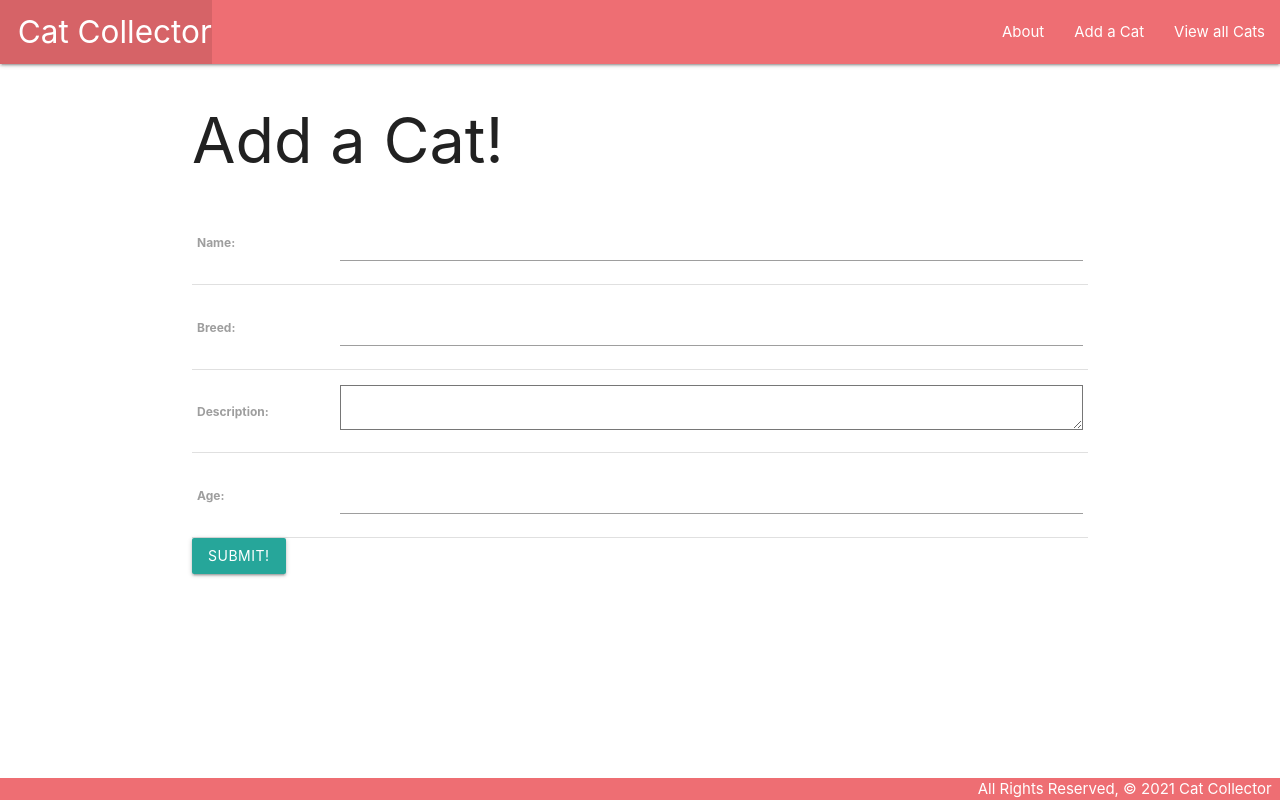
After one commit to sageman81/cat_collector, a Django app: page /cats/create/ in a window 1280 px wide. The commit adds this page. Run offline with Django 5.2, Linux system fonts and the light colour scheme.

Commit message:
Add a cat and connecting url to cat index

```diff
--- a/main_app/models.py
+++ b/main_app/models.py
@@ -1,4 +1,5 @@
 from django.db import models
+from django.urls import reverse
 
 # Create your models here.
 class Cat(models.Model):
@@ -9,3 +10,8 @@ class Cat(models.Model):
 
     def __str__(self):\
         return f"A cat named {self.name}, aged {self.age}"
+
+
+      # Add this method
+    def get_absolute_url(self):
+        return reverse('detail', kwargs={'cat_id': self.id})
--- a/main_app/templates/base.html
+++ b/main_app/templates/base.html
@@ -21,8 +21,9 @@
             </li>
           </ul>
           <ul class="right">
-            <li><a href="/about">About</a></li>
-            <li><a href="/cats">View all Cats</a></li>
+            <li><a href="{% url 'about'%}">About</a></li>
+            <li><a href="{% url 'cats_create'%}">Add a Cat</a></li>
+            <li><a href="{% url 'index'%}">View all Cats</a></li>
           </ul>
         </div>
       </nav>
--- /dev/null
+++ b/main_app/templates/main_app/cat_form.html
@@ -0,0 +1,15 @@
+{% extends 'base.html' %}
+
+{% block content %}
+  <h1>Add a Cat!</h1>
+  <!-- Leaving the action empty makes the form post to the same url used to display it -->
+  <form action="" method="POST">
+    <!-- Django requires the following for security purposes -->
+    {% csrf_token %}
+    <table>
+      <!-- Render the inputs inside of <tr>s & <td>s -->
+      {{ form.as_table }}
+    </table>
+    <input type="submit" value="Submit!" class="btn">
+  </form>
+{% endblock %}
--- a/main_app/urls.py
+++ b/main_app/urls.py
@@ -8,8 +8,8 @@ urlpatterns = [
     path('', views.home, name='home'),
     path('about/', views.about, name='about'),
     path('cats/', views.cats_index, name='index' ),
-    #new routes
-    path('cats/<int:cat_id>/', views.cat_details, name='detail')
+    path('cats/create/', views.CatCreate.as_view(), name= 'cats_create'),
+    path('cats/<int:cat_id>/', views.cat_details, name='detail'),
 ]
 
 
--- a/main_app/views.py
+++ b/main_app/views.py
@@ -1,5 +1,6 @@
 from django.shortcuts import render
 from .models import Cat
+from django.views.generic.edit import CreateView
 
 # Create your views here.
 # are similar to controllers in express
@@ -25,3 +26,10 @@ def cat_details(request, cat_id):
 
 # <%= cat.name %> ===    {{ cat.name}}
 # <% if(cat.name === 'Billie' %>.... === {% if cat.name == 'Billie' %}
+
+class CatCreate(CreateView):
+  model = Cat
+  fields = ['name', 'breed', 'description', 'age']
+
+def __str__(self):
+    return self.name
```
